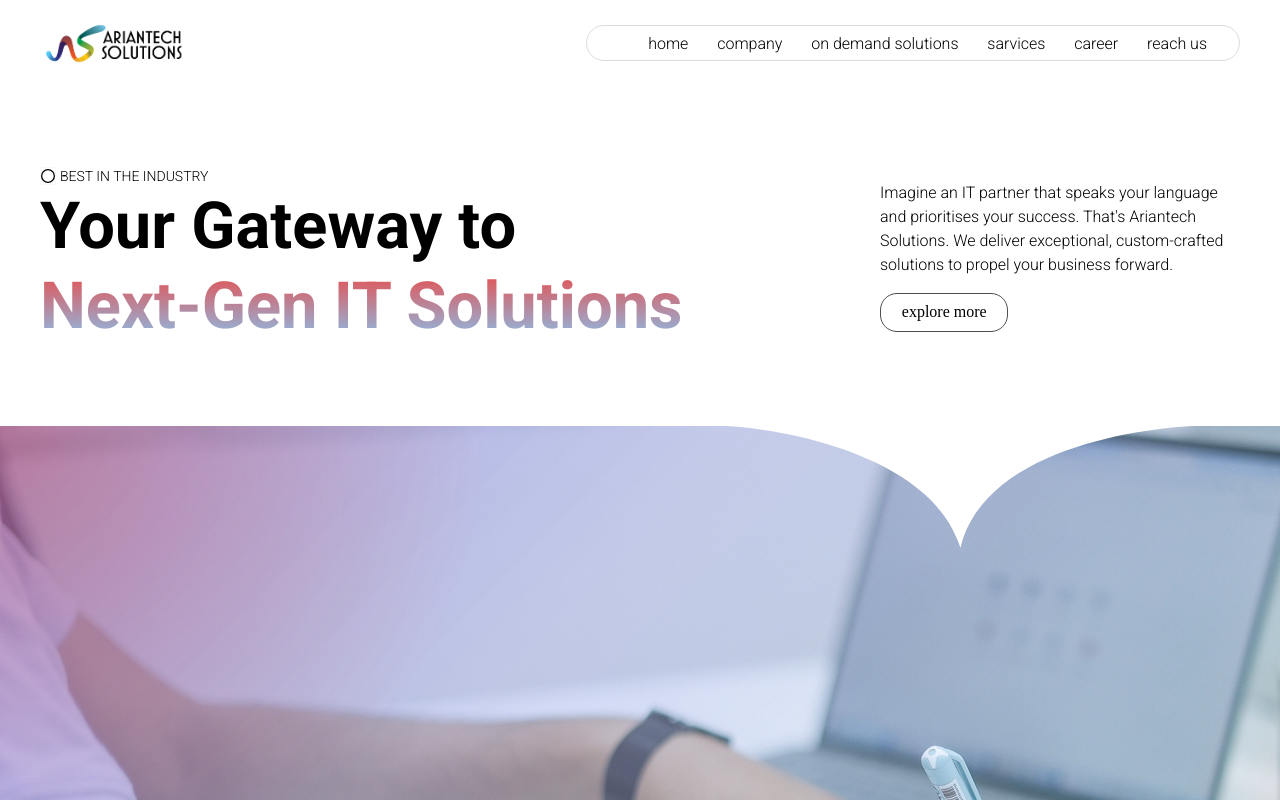
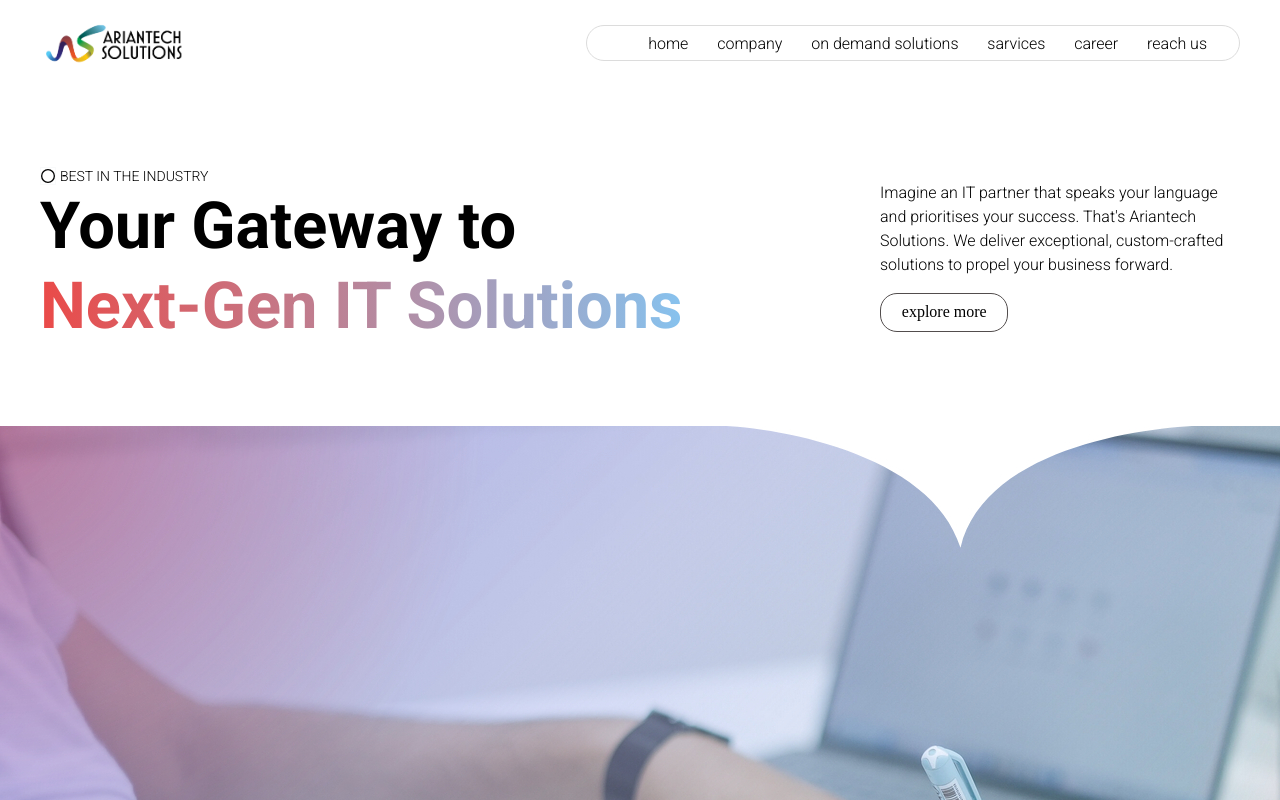
Before and after one commit to Saadansariii/ariantech-solution, a React (Vite) app: page / in a window 1280 px wide. Shown: the top 800 px of the page. Built offline with nearby package versions, Linux system fonts and the light colour scheme.

Commit message:
add this

```diff
--- a/src/index.css
+++ b/src/index.css
@@ -91,7 +91,7 @@ p{
 
 .heading {
     /* font-size: 70px; */
-    background: -webkit-linear-gradient(#ea4a48, rgb(135, 194, 238));
+    background: linear-gradient(to right ,#ea4a48, rgb(135, 194, 238));
     -webkit-background-clip: text;
     -webkit-text-fill-color: transparent;
 }
```
